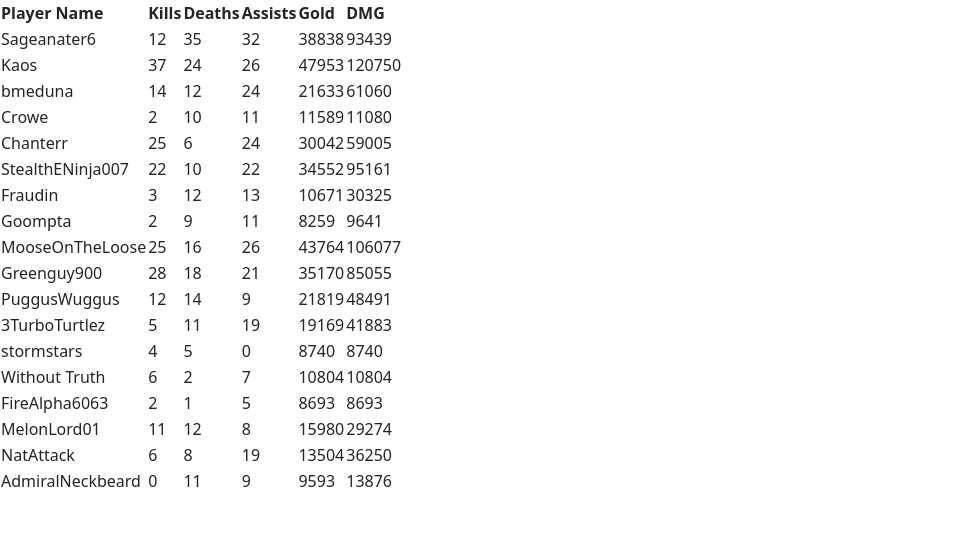
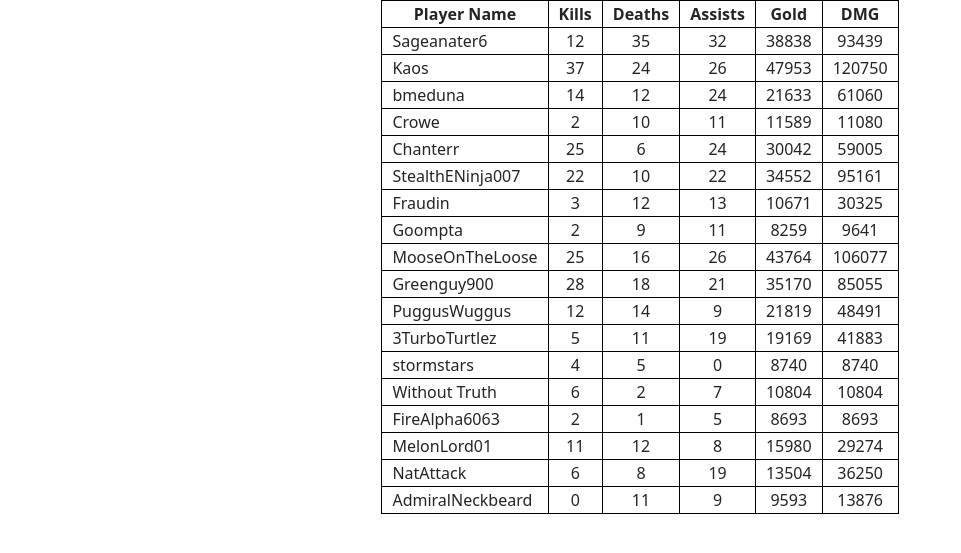
Before and after one commit to jnaumannndsu/LoLClubWebsite, a Django app: page /stats/stats_home/player_list/ in a window 1280 px wide. Shown: the top 553 px of the page, without its empty margins (0-961 px from the left). Run offline with Django 5.2, Linux system fonts and the light colour scheme; data comes from the database, SQL or seed files in the repository.

Commit message:
Formatted tables and player list

```diff
--- a/eventcalendar/static/css/styles.css
+++ b/eventcalendar/static/css/styles.css
@@ -8,3 +8,23 @@
 .center {
     text-align: center;
 }
+
+th{
+    border: 1px solid black;
+    text-align: center;
+    padding-left: 10px;
+    padding-right: 10px;
+    font-weight: bold;
+}
+
+table{
+    border: 1px solid black;
+    margin-left:auto;
+    margin-right: auto;
+}
+
+td {
+    border: 1px solid black;
+    padding-left: 10px;
+    padding-right: 10px;
+}
--- a/statsviewer/templates/player_list.html
+++ b/statsviewer/templates/player_list.html
@@ -15,11 +15,11 @@
     <td>
         <a class="nav-link" href="{{ l.0.get_absolute_url }}"> {{l.0}} </a>
     </td>
-    <td>{{l.1}}</td>
-    <td>{{l.2}}</td>
-    <td>{{l.3}}</td>
-    <td>{{l.4}}</td>
-    <td>{{l.5}}</td>
+    <td class="center">{{l.1}}</td>
+    <td class="center">{{l.2}}</td>
+    <td class="center">{{l.3}}</td>
+    <td class="center">{{l.4}}</td>
+    <td class="center">{{l.5}}</td>
 
 
 
```
Also changed, not shown: statsviewer/static/css/styles.css (deleted).
